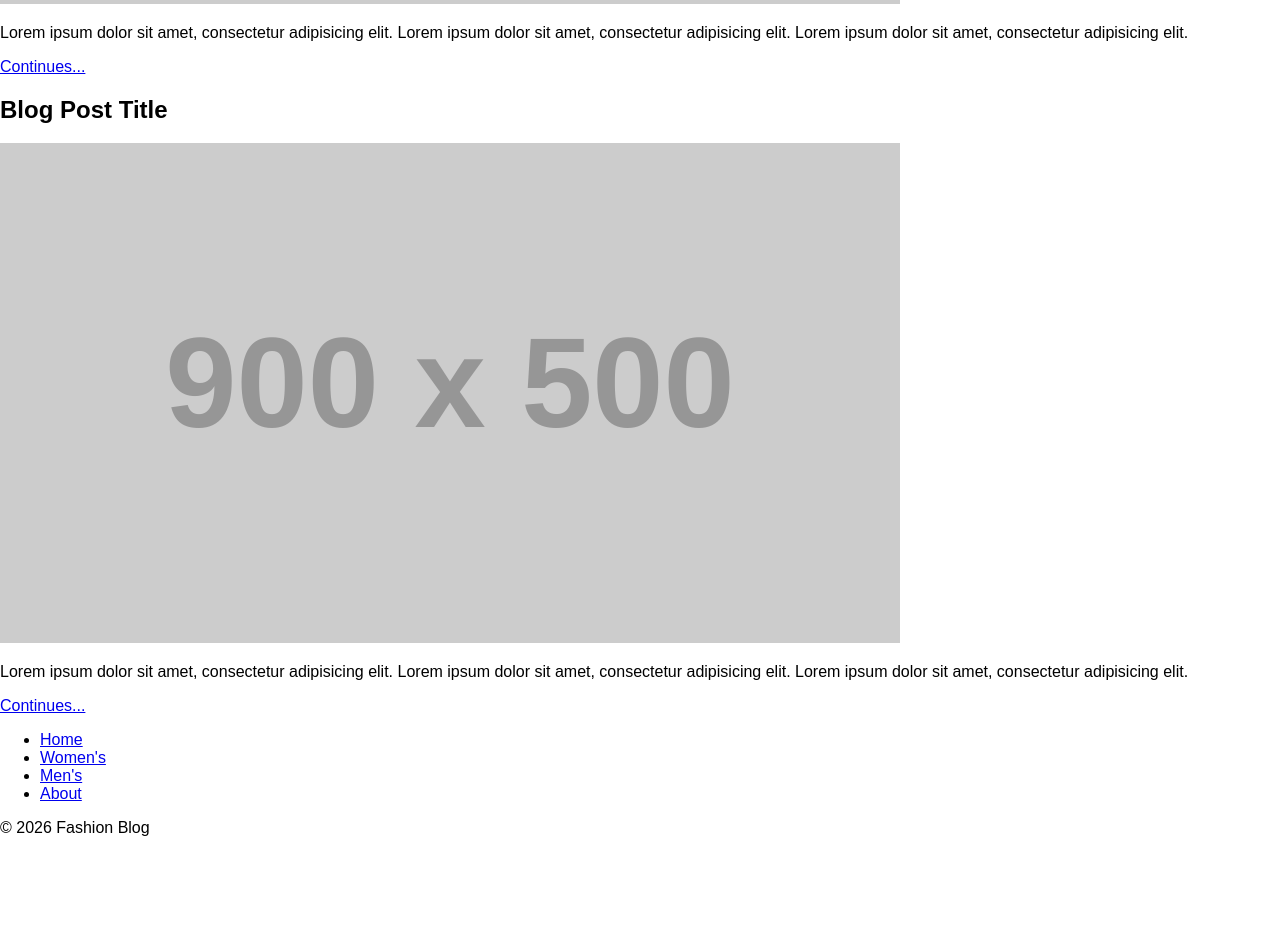
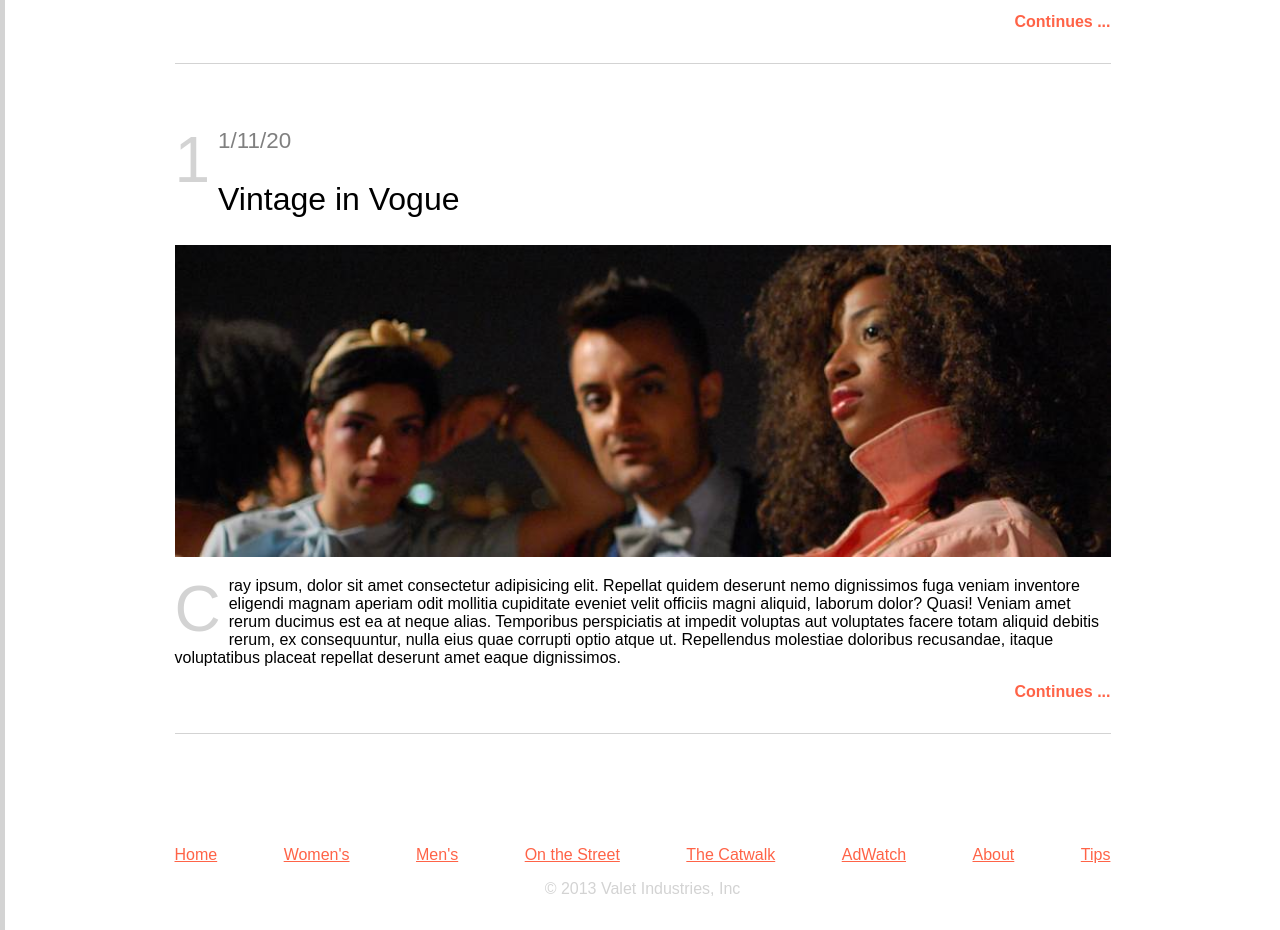
Before and after one commit to monawdev/ALAB-320H.1.2---React-Fashion-Blog, a React (Vite) app: page / in a window 1280 px wide. Shown: the part 800-1730 px from the top of the page. Before the commit the page ends 1653 px from the top, so only its background shows below. Built offline with nearby package versions, Linux system fonts and the light colour scheme.

Commit message:
Add blog post content and images

```diff
--- a/src/App.css
+++ b/src/App.css
@@ -1,184 +1,89 @@
-.counter {
-  font-size: 16px;
-  padding: 5px 10px;
-  border-radius: 5px;
-  color: var(--accent);
-  background: var(--accent-bg);
-  border: 2px solid transparent;
-  transition: border-color 0.3s;
-  margin-bottom: 24px;
-
-  &:hover {
-    border-color: var(--accent-border);
-  }
-  &:focus-visible {
-    outline: 2px solid var(--accent);
-    outline-offset: 2px;
-  }
+html {
+  border-left: 5px solid lightgray;
 }
 
-.hero {
-  position: relative;
-
-  .base,
-  .framework,
-  .vite {
-    inset-inline: 0;
-    margin: 0 auto;
+body {
+  min-height: 100vh;
+  max-width: 1000px;
+  margin: auto;
+  font-family: sans-serif;
 }
 
-  .base {
-    width: 170px;
-    position: relative;
-    z-index: 0;
+header,
+main,
+footer {
+  padding: 1rem 2rem;
 }
 
-  .framework,
-  .vite {
-    position: absolute;
+h1 {
+  color: tomato;
+  font-size: 3rem;
+  margin-bottom: 0;
 }
 
-  .framework {
-    z-index: 1;
-    top: 34px;
-    height: 28px;
-    transform: perspective(2000px) rotateZ(300deg) rotateX(44deg) rotateY(39deg)
-      scale(1.4);
+h2 {
+  font-weight: normal;
 }
 
-  .vite {
-    z-index: 0;
-    top: 107px;
-    height: 26px;
-    width: auto;
-    transform: perspective(2000px) rotateZ(300deg) rotateX(40deg) rotateY(39deg)
-      scale(0.8);
-  }
+img {
+  width: 100%;
 }
 
-#center {
-  display: flex;
-  flex-direction: column;
-  gap: 25px;
-  place-content: center;
-  place-items: center;
-  flex-grow: 1;
-
-  @media (max-width: 1024px) {
-    padding: 32px 20px 24px;
-    gap: 18px;
-  }
-}
-
-#next-steps {
-  display: flex;
-  border-top: 1px solid var(--border);
-  text-align: left;
-
-  & > div {
-    flex: 1 1 0;
-    padding: 32px;
-    @media (max-width: 1024px) {
-      padding: 24px 20px;
-    }
-  }
-
-  .icon {
-    margin-bottom: 16px;
-    width: 22px;
-    height: 22px;
-  }
-
-  @media (max-width: 1024px) {
-    flex-direction: column;
-    text-align: center;
-  }
-}
-
-#docs {
-  border-right: 1px solid var(--border);
-
-  @media (max-width: 1024px) {
-    border-right: none;
-    border-bottom: 1px solid var(--border);
-  }
-}
-
-#next-steps ul {
+.nav-links,
+.footer-nav {
   list-style: none;
   padding: 0;
   display: flex;
-  gap: 8px;
-  margin: 32px 0 0;
-
-  .logo {
-    height: 18px;
 }
 
-  a {
-    color: var(--text-h);
-    font-size: 16px;
-    border-radius: 6px;
-    background: var(--social-bg);
-    display: flex;
-    padding: 6px 12px;
-    align-items: center;
-    gap: 8px;
-    text-decoration: none;
-    transition: box-shadow 0.3s;
-
-    &:hover {
-      box-shadow: var(--shadow);
-    }
-    .button-icon {
-      height: 18px;
-      width: 18px;
-    }
+.nav-links {
+  justify-content: space-between;
 }
 
-  @media (max-width: 1024px) {
-    margin-top: 20px;
-    flex-wrap: wrap;
-    justify-content: center;
-
-    li {
-      flex: 1 1 calc(50% - 8px);
+.nav-links a {
+  color: lightgray;
 }
 
-    a {
-      width: 100%;
-      justify-content: center;
-      box-sizing: border-box;
-    }
-  }
+.footer-nav {
+  justify-content: space-between;
 }
 
-#spacer {
-  height: 88px;
-  border-top: 1px solid var(--border);
-  @media (max-width: 1024px) {
-    height: 48px;
-  }
+.footer-nav a {
+  color: tomato;
 }
 
-.ticks {
-  position: relative;
-  width: 100%;
-
-  &::before,
-  &::after {
-    content: '';
-    position: absolute;
-    top: -4.5px;
-    border: 5px solid transparent;
+article {
+  margin-bottom: 4rem;
+  border-bottom: 1px solid lightgray;
+  padding-bottom: 2rem;
 }
 
-  &::before {
-    left: 0;
-    border-left-color: var(--border);
+.date {
+  color: gray;
+  font-size: 1.4rem;
 }
-  &::after {
-    right: 0;
-    border-right-color: var(--border);
+
+article h2 {
+  font-size: 2rem;
 }
+
+article p::first-letter {
+  color: lightgray;
+  font-size: 4rem;
+  float: left;
+  line-height: 1;
+  padding-right: 8px;
 }
+
+.continue {
+  display: block;
+  text-align: right;
+  color: tomato;
+  font-weight: bold;
+  text-decoration: none;
+}
+
+.copyright {
+  color: lightgray;
+  text-align: center;
+}
--- a/src/App.jsx
+++ b/src/App.jsx
@@ -2,6 +2,9 @@ import "./App.css";
 import Header from "./components/Header";
 import Article from "./components/Article";
 import Footer from "./components/Footer";
+
+import image1 from "./assets/blog-image-1.jpg";
+import image2 from "./assets/blog-image-2.jpg";
 
 function App() {
   return (
@@ -9,8 +12,17 @@ function App() {
       <Header />
 
       <main>
-        <Article />
-        <Article />
+        <Article
+          date="11/12/20"
+          title="On the Street in Brooklyn"
+          image={image1}
+        />
+
+        <Article
+          date="11/11/20"
+          title="Vintage in Vogue"
+          image={image2}
+        />
       </main>
 
       <Footer />
--- a/src/components/Article.jsx
+++ b/src/components/Article.jsx
@@ -1,20 +1,31 @@
-function Article() {
+import image1 from "../assets/blog-image-1.jpg";
+import image2 from "../assets/blog-image-2.jpg";
+
+function Article({ date, title, image }) {
   return (
     <article>
-      <h2>Blog Post Title</h2>
+      <p className="date">{date}</p>
 
-      <img
-        src="https://placehold.co/900x500"
-        alt="Fashion"
-      />
+      <h2>{title}</h2>
+
+      <img src={image} alt={title} />
 
       <p>
-        Lorem ipsum dolor sit amet, consectetur adipisicing elit.
-        Lorem ipsum dolor sit amet, consectetur adipisicing elit.
-        Lorem ipsum dolor sit amet, consectetur adipisicing elit.
+        Cray ipsum, dolor sit amet consectetur adipisicing elit.
+        Repellat quidem deserunt nemo dignissimos fuga veniam
+        inventore eligendi magnam aperiam odit mollitia cupiditate
+        eveniet velit officiis magni aliquid, laborum dolor?
+        Quasi! Veniam amet rerum ducimus est ea at neque alias.
+        Temporibus perspiciatis at impedit voluptas aut voluptates
+        facere totam aliquid debitis rerum, ex consequuntur, nulla
+        eius quae corrupti optio atque ut. Repellendus molestiae
+        doloribus recusandae, itaque voluptatibus placeat repellat
+        deserunt amet eaque dignissimos.
       </p>
 
-      <a href="#">Continues...</a>
+      <a href="#" className="continue">
+        Continues ...
+      </a>
     </article>
   );
 }
--- a/src/components/Footer.jsx
+++ b/src/components/Footer.jsx
@@ -2,15 +2,21 @@ function Footer() {
   return (
     <footer>
       <nav aria-label="Footer Navigation" role="navigation">
-        <ul className="nav-links">
+        <ul className="footer-nav">
           <li><a href="#">Home</a></li>
           <li><a href="#">Women's</a></li>
           <li><a href="#">Men's</a></li>
+          <li><a href="#">On the Street</a></li>
+          <li><a href="#">The Catwalk</a></li>
+          <li><a href="#">AdWatch</a></li>
           <li><a href="#">About</a></li>
+          <li><a href="#">Tips</a></li>
         </ul>
       </nav>
 
-      <p>&copy; 2026 Fashion Blog</p>
+      <p className="copyright">
+        &copy; 2013 Valet Industries, Inc
+      </p>
     </footer>
   );
 }
--- a/src/components/Header.jsx
+++ b/src/components/Header.jsx
@@ -3,8 +3,8 @@ import Nav from "./Nav";
 function Header() {
   return (
     <header>
-      <h1>Fashion Blog</h1>
-      <h2>Latest Trends & Inspiration</h2>
+      <h1>Sartre's List</h1>
+      <h2>Better-Dressed People</h2>
       <Nav />
     </header>
   );
```
Also changed, not shown: src/assets/blog-image-1.jpg (added), src/assets/blog-image-2.jpg (added). Lines whose indentation alone changed are shown as unchanged.
